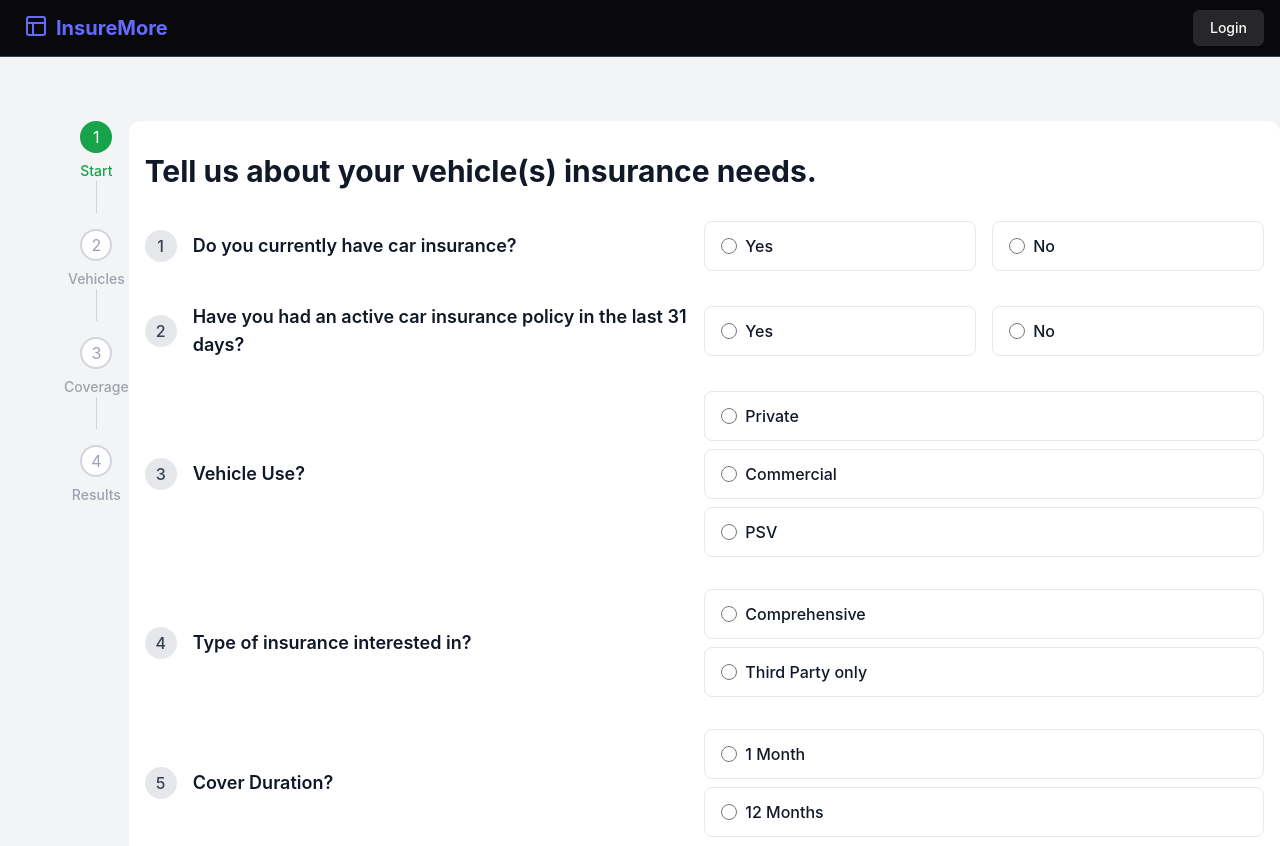
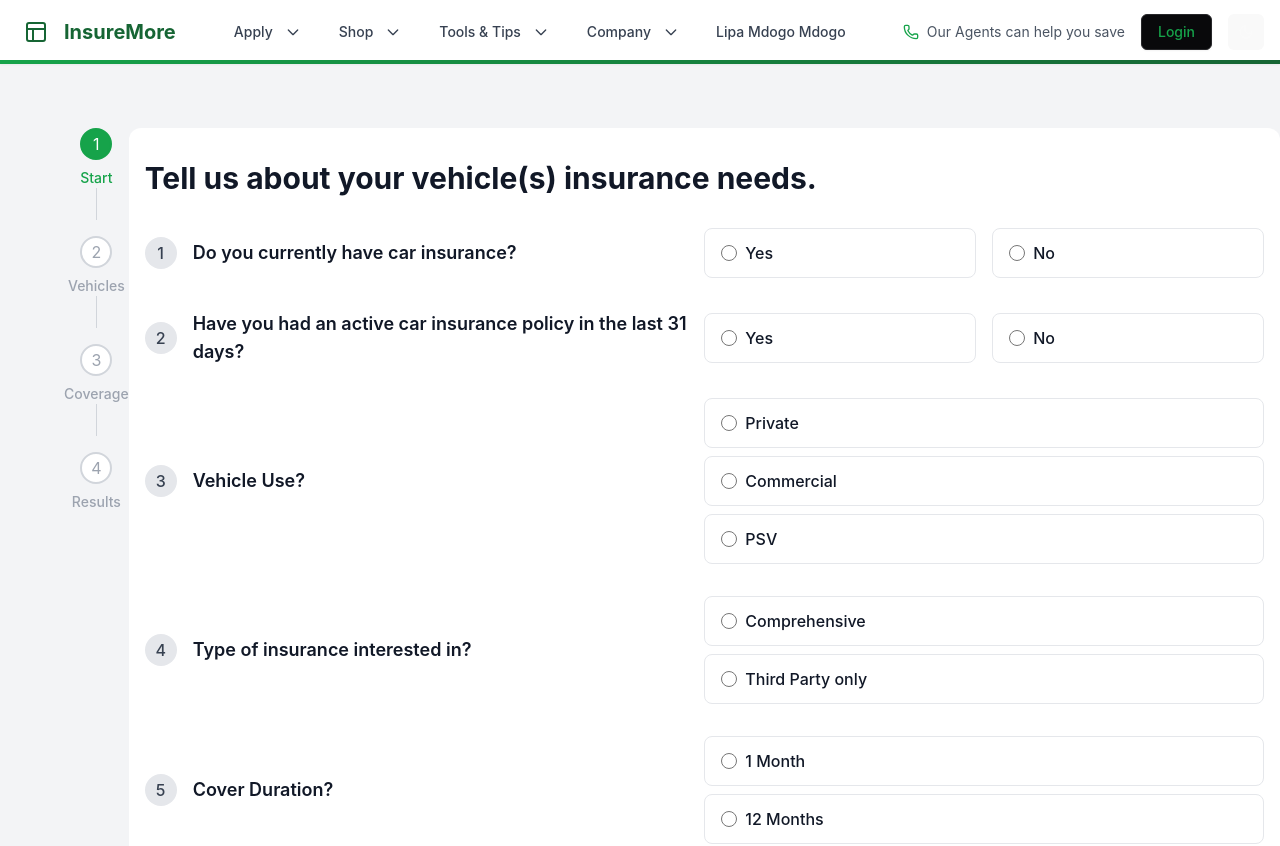
Before and after one commit to moturiphil/NaiCoverFrontend, a React (Vite) app: page /insurance/motor-car in a window 1280 px wide. Shown: the top 846 px of the page. Built offline with nearby package versions, Linux system fonts and the light colour scheme.

Commit message:
car coverage insurance design & workflow

```diff
--- a/src/App.css
+++ b/src/App.css
@@ -34,6 +34,10 @@
     --ring: 222.2 84% 4.9%;
 
     --radius: 0.5rem;
+  }
+
+  .radix-themes {
+    --default-font-family: var(--font-sans);
   }
 
   .dark {
--- a/src/Pages/CarInsurance/CarInsuraceDetails.tsx
+++ b/src/Pages/CarInsurance/CarInsuraceDetails.tsx
@@ -1,4 +1,4 @@
-import { CarInsuranceDetails } from "../../components/MotorCarInsurance/CarInsuranceDetails";
+// import { CarInsuranceDetails } from "../../components/MotorCarInsurance/CarInsuranceDetails";
 import {
   NavigationMenu,
   NavigationMenuItem,
--- a/src/Pages/CarInsurance/CarInsuranceCover.tsx
+++ b/src/Pages/CarInsurance/CarInsuranceCover.tsx
@@ -1,44 +1,10 @@
 import { CarDetails } from "../../components/MotorCarInsurance/CarDetails";
-import {
-  NavigationMenu,
-  NavigationMenuItem,
-  NavigationMenuList,
-} from "@/components/ui/navigation-menu";
-
-import { buttonVariants } from "@/components/ui/button";
-import { LogoIcon } from "@/components/Icons";
-
+import NavBar from "@/components/Navbar";
 
 const CarInsuranceCover = () => {
   return (
     <>
-      {/* <InsuranceFormNavbar /> */}
-      <header className="sticky border-b-[1px] top-0 z-40 w-full bg-white dark:border-b-slate-700 dark:bg-background">
-        <NavigationMenu className="mx-auto">
-          <NavigationMenuList className="container h-14 px-4 w-screen flex justify-between">
-            <NavigationMenuItem className="font-bold flex justify-start">
-              <a
-                rel="noreferrer noopener"
-                href="/"
-                className="ml-2 font-bold text-xl flex"
-              >
-                <LogoIcon />
-                InsureMore
-              </a>
-            </NavigationMenuItem>
-
-            <div className="flex gap-2">
-              <a
-                rel="noreferrer noopener"
-                href="/login"
-                className={`border ${buttonVariants({ variant: "secondary" })}`}
-              >
-                Login
-              </a>
-            </div>
-          </NavigationMenuList>
-        </NavigationMenu>
-      </header>
+      <NavBar />
       <section className="py-16 bg-gray-100 flex flex-col md:flex-row">
         <CarDetails />
         {/* <CarDetails /> */}
--- a/src/Pages/CarInsurance/CarInsuranceOnboard.tsx
+++ b/src/Pages/CarInsurance/CarInsuranceOnboard.tsx
@@ -1,44 +1,14 @@
 import { Start } from "../../components/MotorCarInsurance/Start";
-import {
-  NavigationMenu,
-  NavigationMenuItem,
-  NavigationMenuList,
-} from "@/components/ui/navigation-menu";
-
-import { buttonVariants } from "@/components/ui/button";
-import { LogoIcon } from "@/components/Icons";
+import NavBar from "../../components/Navbar"
 
 const CarInsuranceOnboard = () => {
 
   return (
     <>
       {/* <InsuranceFormNavbar /> */}
-      <header className="sticky border-b-[1px] top-0 z-40 w-full bg-white dark:border-b-slate-700 dark:bg-background">
-        <NavigationMenu className="mx-auto">
-          <NavigationMenuList className="container h-14 px-4 w-screen flex justify-between">
-            <NavigationMenuItem className="font-bold flex justify-start">
-              <a
-                rel="noreferrer noopener"
-                href="/"
-                className="ml-2 font-bold text-xl flex"
-              >
-                <LogoIcon />
-                InsureMore
-              </a>
-            </NavigationMenuItem>
+      <NavBar />
 
-            <div className="flex gap-2">
-              <a
-                rel="noreferrer noopener"
-                href="/login"
-                className={`border ${buttonVariants({ variant: "secondary" })}`}
-              >
-                Login
-              </a>
-            </div>
-          </NavigationMenuList>
-        </NavigationMenu>
-      </header>
+
       <section className="py-16 bg-gray-100 flex flex-col md:flex-row">
         <Start />
         {/* <CarDetails /> */}
--- a/src/Pages/Home.tsx
+++ b/src/Pages/Home.tsx
@@ -1,6 +1,6 @@
 // import { FAQ } from "../components/FAQ";
 import { Footer } from "../components/Footer";
-import { Navbar } from "../components/Navbar";
+import Navbar from "../components/Navbar";
 // import { Newsletter } from "../components/Newsletter";
 import { PainPoints } from "../components/PainPoints";
 import { HowItWorks } from "../components/HowItWorks";
--- a/src/components/Navbar.tsx
+++ b/src/components/Navbar.tsx
@@ -1,9 +1,4 @@
 import { useState } from "react";
-import {
-  NavigationMenu,
-  NavigationMenuItem,
-  NavigationMenuList,
-} from "@/components/ui/navigation-menu";
 import {
   Sheet,
   SheetContent,
@@ -12,7 +7,7 @@ import {
   SheetTrigger,
 } from "@/components/ui/sheet";
 import { buttonVariants } from "./ui/button";
-import { Menu } from "lucide-react";
+import { Menu, Phone } from "lucide-react";
 import { ModeToggle } from "./mode-toggle";
 import { LogoIcon } from "./Icons";
 
@@ -21,122 +16,200 @@ interface RouteProps {
   label: string;
 }
 
-const routeList: RouteProps[] = [
+interface MenuItemProps extends RouteProps {
+  subItems?: RouteProps[];
+}
+
+const menuItems: MenuItemProps[] = [
   {
-    href: "insurance/motor-car",
-    label: "Motor Car Insurance",
+    href: "#",
+    label: "Apply",
+    subItems: [
+      { href: "/become-agent", label: "Become an agent" },
+      { href: "/partner", label: "Partner with us" },
+    ],
   },
   {
-    href: "insurance/motor-cycle",
-    label: "MotorCycle",
+    href: "#",
+    label: "Shop",
+    subItems: [
+      { href: "/insurance/motor-car", label: "Motor Car Insurance" },
+      { href: "/insurance/motor-cycle", label: "Motor-cycle Insurance" },
+      { href: "/insurance/personal-accident", label: "Personal Accident" },
+    ],
   },
   {
-    href: "insurance/personal-accident",
-    label: "Personal Accident",
+    href: "#",
+    label: "Tools & Tips",
+    subItems: [
+      { href: "/calculator", label: "Car Insurance Calculator" },
+      { href: "/resources", label: "Resource Center" },
+      { href: "/ask-agent", label: "Ask an Agent" },
+      { href: "/faqs", label: "FAQs" },
+    ],
+  },
+  {
+    href: "#",
+    label: "Company",
+    subItems: [
+      { href: "/about", label: "About Us" },
+      // { href: "/infosim", label: "Infosim" },
+    ],
+  },
+  {
+    href: "/lipa-mdogo",
+    label: "Lipa Mdogo Mdogo",
   },
 ];
 
-export const Navbar = () => {
+const NavBar = () => {
   const [isOpen, setIsOpen] = useState<boolean>(false);
+
   return (
-    <header className="sticky top-0 z-40 w-full bg-gradient-to-r from-green-500 via-gray-800 to-red-500 shadow-md">
-      <NavigationMenu className="mx-auto">
-        <NavigationMenuList className="container h-14 px-4 w-screen flex justify-between">
-          <NavigationMenuItem className="font-bold flex">
+    <header className="sticky top-0 z-40 w-full bg-white shadow-sm">
+      <div className="relative">
+        <div className="container h-16 px-4 w-screen flex justify-between items-center">
+          {/* Logo */}
+          <div className="font-bold flex">
             <a
               rel="noreferrer noopener"
               href="/"
-              className="ml-2 font-bold text-xl flex text-white hover:text-gray-200 transition-colors"
+              className="ml-2 font-bold text-xl flex items-center text-green-800 hover:text-green-700 transition-colors"
             >
               <LogoIcon />
-              InsureMore
+              <span className="ml-2">InsureMore</span>
             </a>
-          </NavigationMenuItem>
+          </div>
 
-          {/* mobile */}
-          <span className="flex md:hidden">
+          {/* Mobile Menu */}
+          <span className="flex md:hidden gap-2">
             <ModeToggle />
-
             <Sheet open={isOpen} onOpenChange={setIsOpen}>
               <SheetTrigger className="px-2">
-                <Menu
-                  className="flex md:hidden h-5 w-5 text-white hover:text-gray-200 transition-colors"
-                  onClick={() => setIsOpen(true)}
-                >
-                  <span className="sr-only">Menu Icon</span>
-                </Menu>
+                <Menu className="flex md:hidden h-5 w-5 text-gray-700 hover:text-green-600 transition-colors" />
               </SheetTrigger>
-
-              <SheetContent
-                side={"left"}
-                className="bg-gradient-to-b from-green-500 via-gray-800 to-red-500 text-white"
-              >
+              <SheetContent side={"left"} className="bg-white">
                 <SheetHeader>
-                  <SheetTitle className="font-bold text-xl text-white">
+                  <SheetTitle className="font-bold text-xl text-green-800">
                     InsureMore
                   </SheetTitle>
                 </SheetHeader>
-                <nav className="flex flex-col justify-center items-center gap-2 mt-4">
-                  {routeList.map(({ href, label }: RouteProps) => (
+                <nav className="flex flex-col justify-center items-start gap-2 mt-4">
+                  {menuItems.map((item) => (
+                    <div key={item.label} className="w-full">
                       <a
-                      rel="noreferrer noopener"
-                      key={label}
-                      href={href}
-                      onClick={() => setIsOpen(false)}
+                        href={item.href}
                         className={`${buttonVariants({
                           variant: "ghost",
-                      })} text-white hover:bg-white/20 w-full text-center`}
+                        })} text-gray-700 hover:text-green-600 w-full text-left justify-start`}
                       >
-                      {label}
+                        {item.label}
+                      </a>
+                      {item.subItems && (
+                        <div className="ml-4 mt-1 space-y-1">
+                          {item.subItems.map((subItem) => (
+                            <a
+                              key={subItem.label}
+                              href={subItem.href}
+                              className={`${buttonVariants({
+                                variant: "ghost",
+                              })} text-gray-500 hover:text-green-600 w-full text-left justify-start text-sm`}
+                            >
+                              {subItem.label}
                             </a>
                           ))}
-                  <a
-                    rel="noreferrer noopener"
-                    href="https://github.com/leoMirandaa/shadcn-landing-page.git"
-                    target="_blank"
-                    className={`w-[110px] border ${buttonVariants({
-                      variant: "secondary",
-                    })} bg-white text-gray-800 hover:bg-gray-100`}
-                  >
-                    My Policies
-                  </a>
+                        </div>
+                      )}
+                    </div>
+                  ))}
                 </nav>
               </SheetContent>
             </Sheet>
           </span>
 
-          {/* desktop */}
-          <nav className="hidden md:flex gap-2">
-            {routeList.map((route: RouteProps, i) => (
+          {/* Desktop Menu - Centered */}
+          <nav className="hidden md:flex items-center justify-center flex-1">
+            <ul className="flex items-center justify-center gap-1">
+              {menuItems.map((item) => (
+                <li key={item.label} className="relative group">
+                  {item.subItems ? (
+                    <>
+                      <button
+                        className={`${buttonVariants({
+                          variant: "ghost",
+                        })} text-gray-700 hover:text-green-600 bg-white hover:bg-green-50 group-hover:text-green-600 group-hover:bg-green-50 flex items-center`}
+                      >
+                        {item.label}
+                        <svg
+                          className="ml-1 h-4 w-4"
+                          fill="none"
+                          stroke="currentColor"
+                          viewBox="0 0 24 24"
+                          xmlns="http://www.w3.org/2000/svg"
+                        >
+                          <path
+                            strokeLinecap="round"
+                            strokeLinejoin="round"
+                            strokeWidth={2}
+                            d="M19 9l-7 7-7-7"
+                          />
+                        </svg>
+                      </button>
+                      <div className="absolute left-0 top-full hidden group-hover:block bg-white border border-gray-200 rounded-lg shadow-lg z-50 min-w-[200px]">
+                        <ul className="p-2 space-y-1">
+                          {item.subItems.map((subItem) => (
+                            <li key={subItem.label}>
                               <a
-                rel="noreferrer noopener"
-                href={route.href}
-                key={i}
-                className={`text-[17px] ${buttonVariants({
+                                href={subItem.href}
+                                className={`${buttonVariants({
                                   variant: "ghost",
-                })} text-white hover:bg-white/20 hover:text-gray-200 transition-colors`}
+                                })} w-full justify-start text-gray-700 hover:text-green-600 hover:bg-green-50`}
                               >
-                {route.label}
+                                {subItem.label}
                               </a>
+                            </li>
                           ))}
+                        </ul>
+                      </div>
+                    </>
+                  ) : (
+                    <a
+                      href={item.href}
+                      className={`${buttonVariants({
+                        variant: "ghost",
+                      })} text-gray-700 hover:text-green-600`}
+                    >
+                      {item.label}
+                    </a>
+                  )}
+                </li>
+              ))}
+            </ul>
           </nav>
 
-          <div className="hidden md:flex gap-2">
+          {/* Right Side - Login and Help */}
+          <div className="hidden md:flex items-center gap-4">
+            <div className="flex items-center text-sm text-gray-600">
+              <Phone className="h-4 w-4 mr-2 text-green-600" />
+              <span>Our Agents can help you save</span>
+            </div>
             <a
-              rel="noreferrer noopener"
-              href="https://github.com/leoMirandaa/shadcn-landing-page.git"
-              target="_blank"
-              className={`border ${buttonVariants({
-                variant: "secondary",
-              })} bg-white text-gray-800 hover:bg-gray-100`}
+              href="/login"
+              className={`${buttonVariants({
+                variant: "outline",
+              })} border-green-600 text-green-600 hover:bg-green-50 hover:text-green-700`}
             >
-              My Policies
+              Login
             </a>
-
             <ModeToggle />
           </div>
-        </NavigationMenuList>
-      </NavigationMenu>
+        </div>
+
+        {/* Green Ribbon */}
+        <div className="absolute bottom-0 left-0 right-0 h-1 bg-gradient-to-r from-green-600 to-green-800"></div>
+      </div>
     </header>
   );
 };
+
+export default NavBar;
```
Lines whose indentation alone changed are shown as unchanged.
